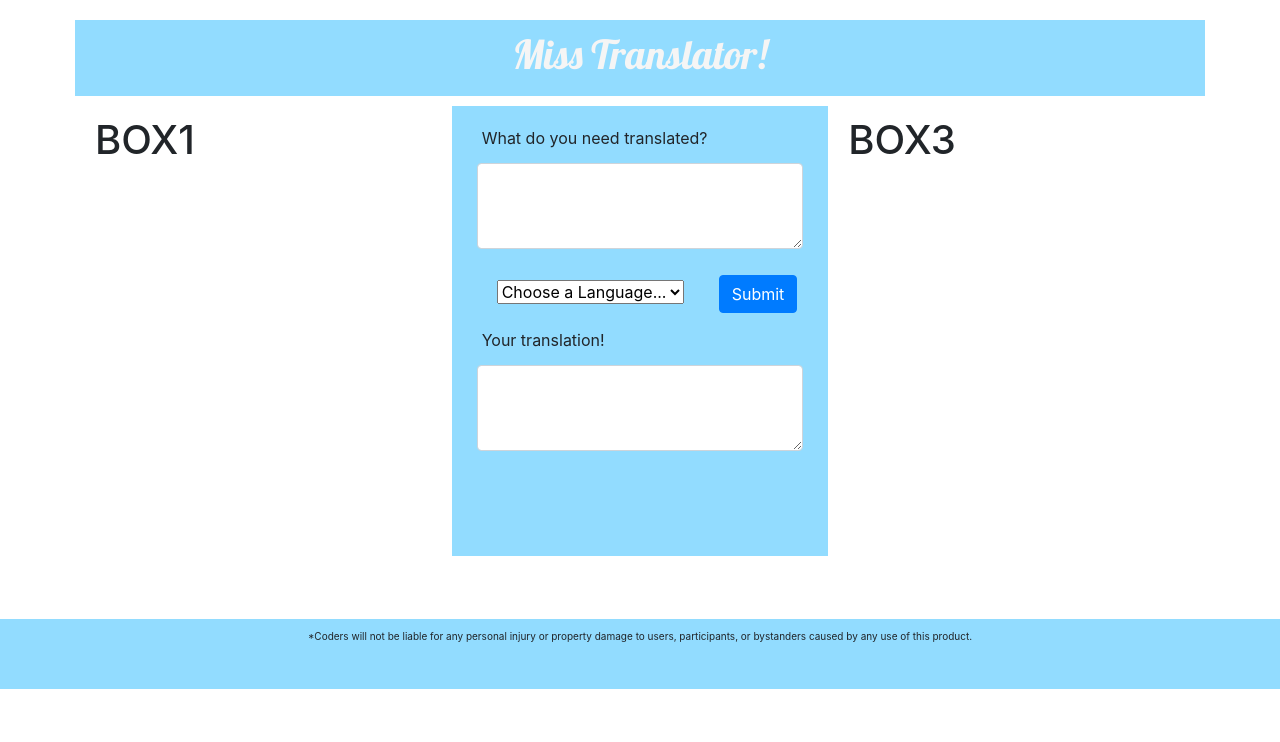
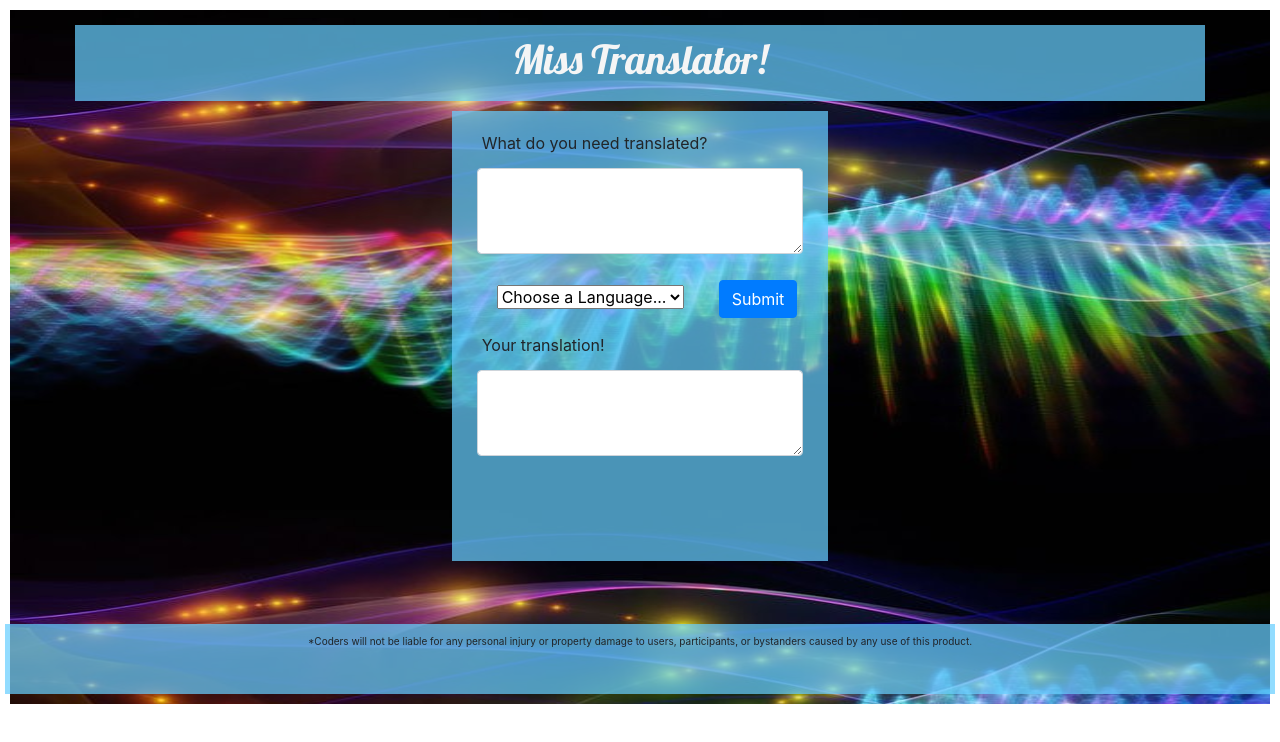
Before and after one commit to toomusa/Miss-Translations, a plain HTML site: page index.html in a window 1280 px wide. Drawn offline with nearby package versions, Linux system fonts and the light colour scheme; a web font is replaced by a local one.

Commit message:
added Background Layout

```diff
--- a/assets/css/style.css
+++ b/assets/css/style.css
@@ -19,7 +19,7 @@
 }
 
 #main {
-width: 800px;
+width: 900px;
 height: 450px;
 background-color: rgba(104, 207, 255, 0.719);
 }
@@ -27,3 +27,8 @@ background-color: rgba(104, 207, 255, 0.719);
 #spacer {
 
 }
+.background{
+    border-image-repeat: stretch;
+    background-image: url("../images/waves.jpg");
+    background-size: 1600px 500px;
+}
--- a/index.html
+++ b/index.html
@@ -20,7 +20,7 @@
 </head>
 
 <body>
-
+  <div class= "background">
   <div class="container">
     <!-- header row -->
     <div class="row">
@@ -32,7 +32,6 @@
     <!-- left-side spacer -->
     <div class="row">
       <div class="col-sm-3 col-xs-1 col-md-4" id="spacer">
-        <h1>BOX1</h1>
       </div>
 
     <!-- main content area -->
@@ -136,7 +135,6 @@
 
     <!-- right-side spacer -->
       <div class="col-sm-3 col-xs-1 col-md-4" id="spacer">
-        <h1>BOX3</h1>
       </div>
     </div>
   </div>
@@ -147,6 +145,7 @@
       </div>
     </div>
   </div>
+</div>
 
     <script src="https://cdnjs.cloudflare.com/ajax/libs/jquery/3.2.1/jquery.min.js"></script>
     <script rel="javascript" src="./assets/javascript/code.js"></script>
```
Also changed, not shown: assets/images/waves.jpg (added).
